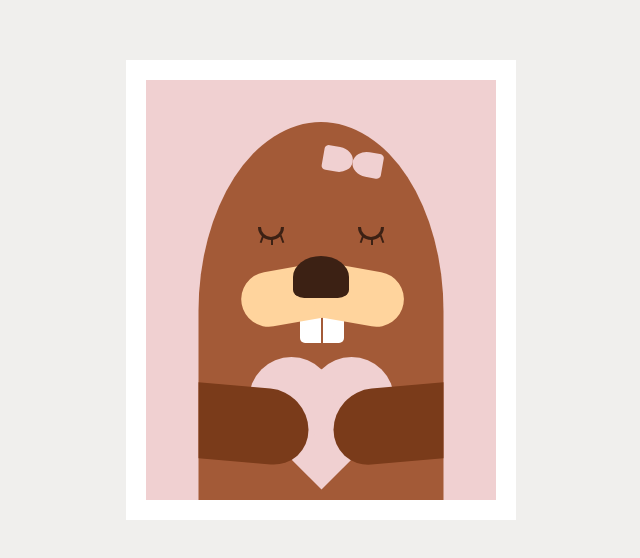
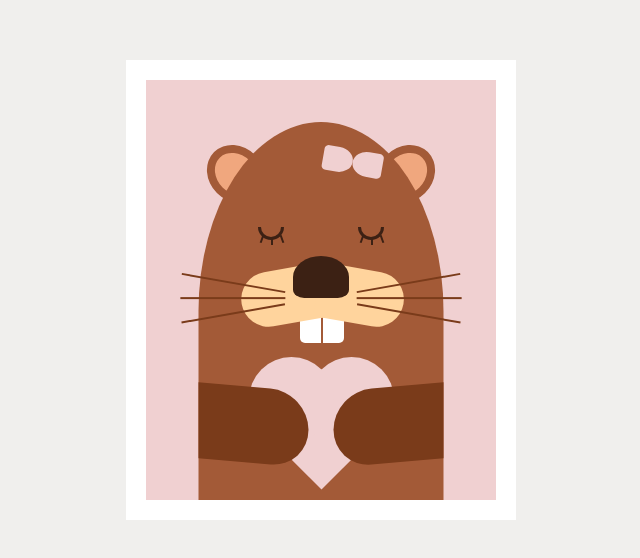
Before and after one commit to PingHuskar/Creative-CSS-Drawing, a plain HTML site: page beaver/index.html in a window 1280 px wide. Shown: the part 110-668 px from the top of the page, without its empty margins (319-959 px from the left). Drawn offline with Linux system fonts and the light colour scheme.

Commit message:
add beaver part 4

```diff
--- a/beaver/index.html
+++ b/beaver/index.html
@@ -9,6 +9,8 @@
 </head>
 <body>
     <div class="frame">
+        <div class="ear-left"></div>
+        <div class="ear-right"></div>
         <div class="body">
             <div class="bow"></div>
             <div class="heart"></div>
@@ -23,6 +25,8 @@
         </div>
         <div class="teeth"></div>
         <div class="muzzle"></div>
+        <div class="whiskers-left"></div>
+        <div class="whiskers-right"></div>
         <div class="nose"></div>
     </div>
 </body>
--- a/beaver/style.scss
+++ b/beaver/style.scss
@@ -187,4 +187,68 @@ body {
             transform: translateX(-50%);
         }
     }
+    .whiskers {
+        position: absolute;
+        width: 105px;
+        height: 2px;
+        background: #7A3B1A;
+        top: 48%;
+        &::before {
+            content: "";
+            position: absolute;
+            width: 100%;
+            height: 100%;
+            background: #7A3B1A;
+            top: 15px;
+        }
+        &::after {
+            @extend ::before;
+            top: 30px;
+        }
+    }
+    .whiskers-left {
+        @extend .whiskers;
+        left: 10%;
+        transform: rotate(10deg);
+        &::before {
+            left: 2px;
+            transform: rotate(-10deg);
+        }
+        &::after {
+            left: 5px;
+            transform: rotate(-20deg);
+        }
+    }
+    .whiskers-right {
+        @extend .whiskers;
+        right: 10%;
+        transform: rotate(-10deg);
+        &::before {
+            right: 2px;
+            transform: rotate(10deg);
+        }
+        &::after {
+            right: 5px;
+            transform: rotate(20deg);
+        }
+    }
+    .ear {
+        position: absolute;
+        width: 38px;
+        height: 46px;
+        background: #F0A77E;
+        border: 8px solid #A35A37;
+        top: 15%;
+        border-radius: 50%;
+    }
+    .ear-left {
+        @extend .ear;
+        left: 18%;
+        transform: rotate(-45deg);
+    }
+    .ear-right {
+        @extend .ear;
+        right: 18%;
+        transform: rotate(45deg);
+    }
 }
```
Also changed, not shown: beaver/style.css, 1 other file.
